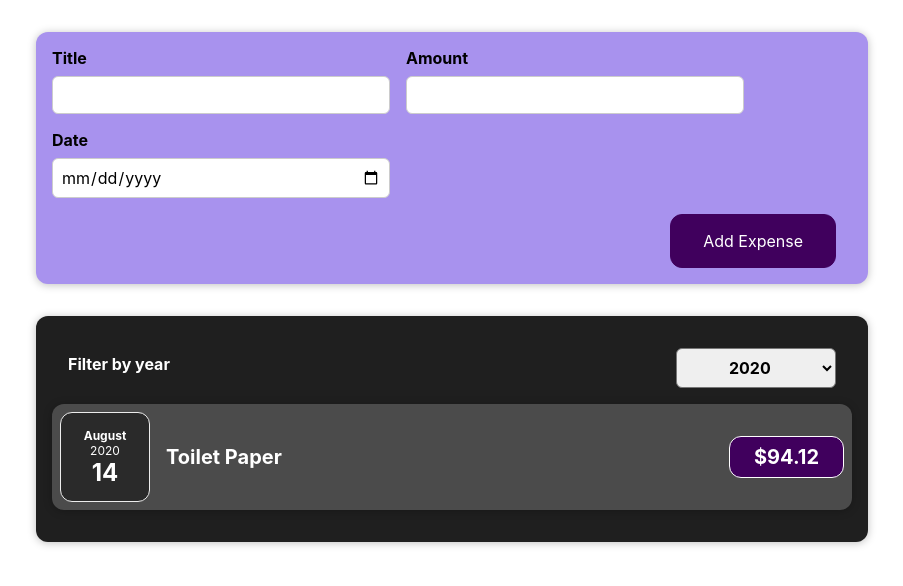
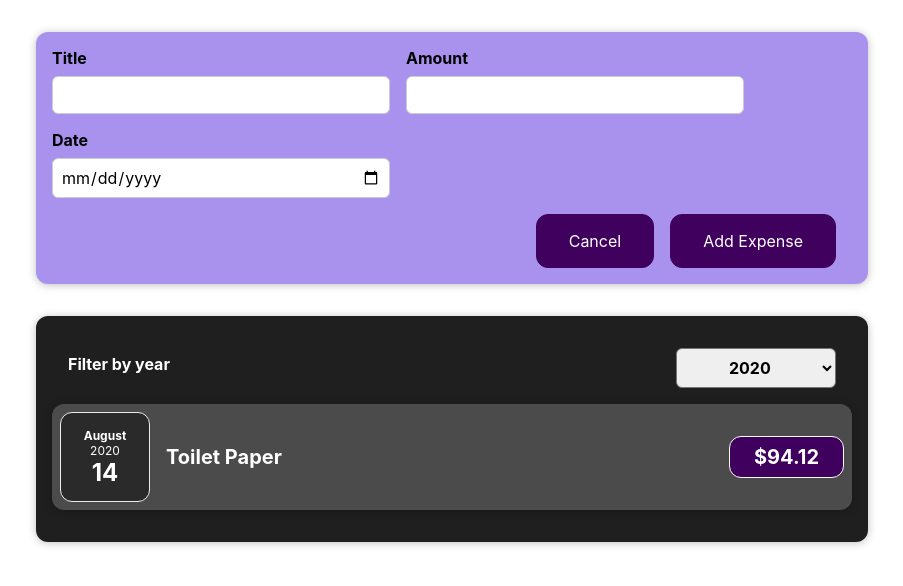
Before and after one commit to J-Saeteros/expense-tracker, a React (Create React App) app: page / in a window 1280 px wide. Both pictures are taken after a click on the button "Add New Expense". Shown: the top 586 px of the page, without its empty margins (188-1091 px from the left). Built offline with nearby package versions, Linux system fonts and the light colour scheme.

Commit message:
adde cancel button to hide input form

```diff
--- a/src/components/NewExpense/ExpenseForm.js
+++ b/src/components/NewExpense/ExpenseForm.js
@@ -32,6 +32,7 @@ const ExpenseForm = (props) => {
     setEnteredAmount("");
     setEnteredDate("");
   };
+
 
   return (
     <form onSubmit={submitHandler}>
@@ -69,6 +70,7 @@ const ExpenseForm = (props) => {
       </div>
 
       <div className="new-expense__actions">
+        <button onClick={props.onCancel} type="button">Cancel</button>
         <button type="submit">Add Expense</button>
       </div>
     </form>
```
